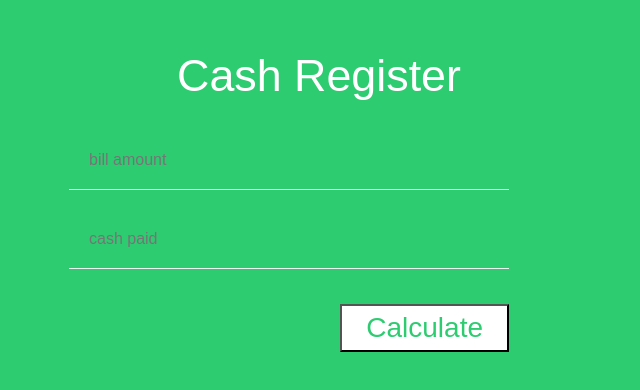
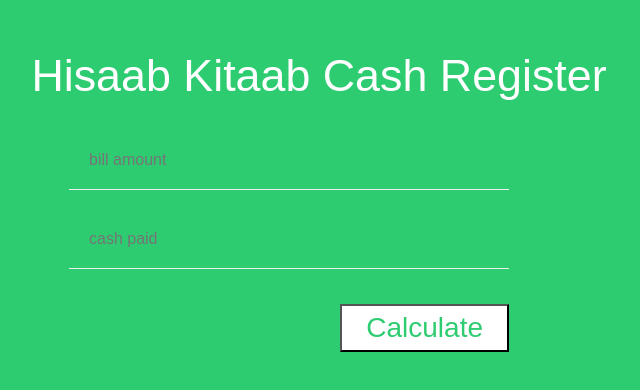
Before and after one commit to pantsachin/cash-register-manager, a plain HTML site: page index.html in a window 1280 px wide. Shown: the whole page, without its empty margins (321-961 px from the left). Drawn offline with Linux system fonts and the light colour scheme.

Commit message:
Update index.html

```diff
--- a/index.html
+++ b/index.html
@@ -8,7 +8,7 @@
   </head>
 
   <body>
-    <h1>Cash Register</h1>
+    <h1>Hisaab Kitaab Cash Register</h1>
 
     <div class="formsection">
       <input class="formStyle" id="amount" placeholder="bill amount" />
```
